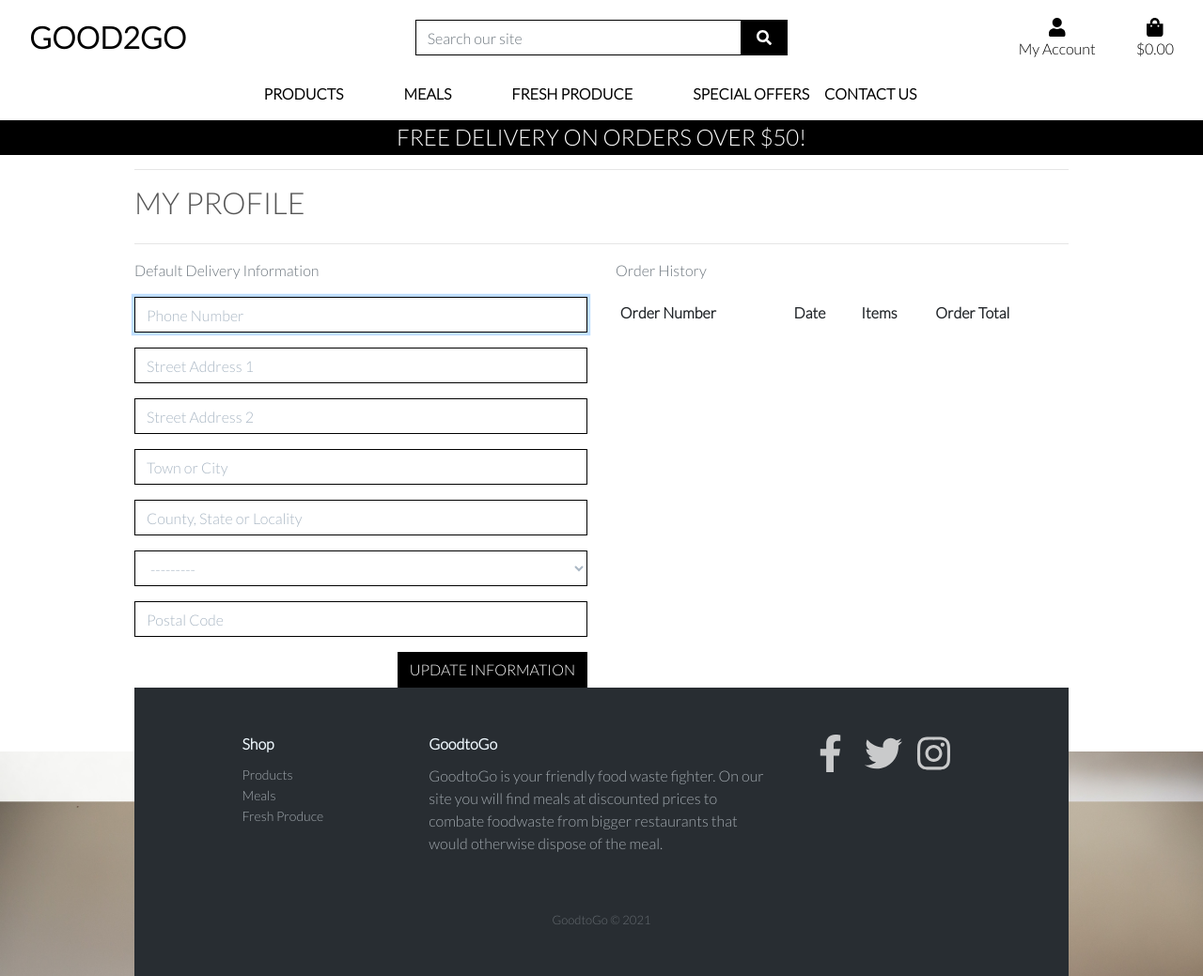
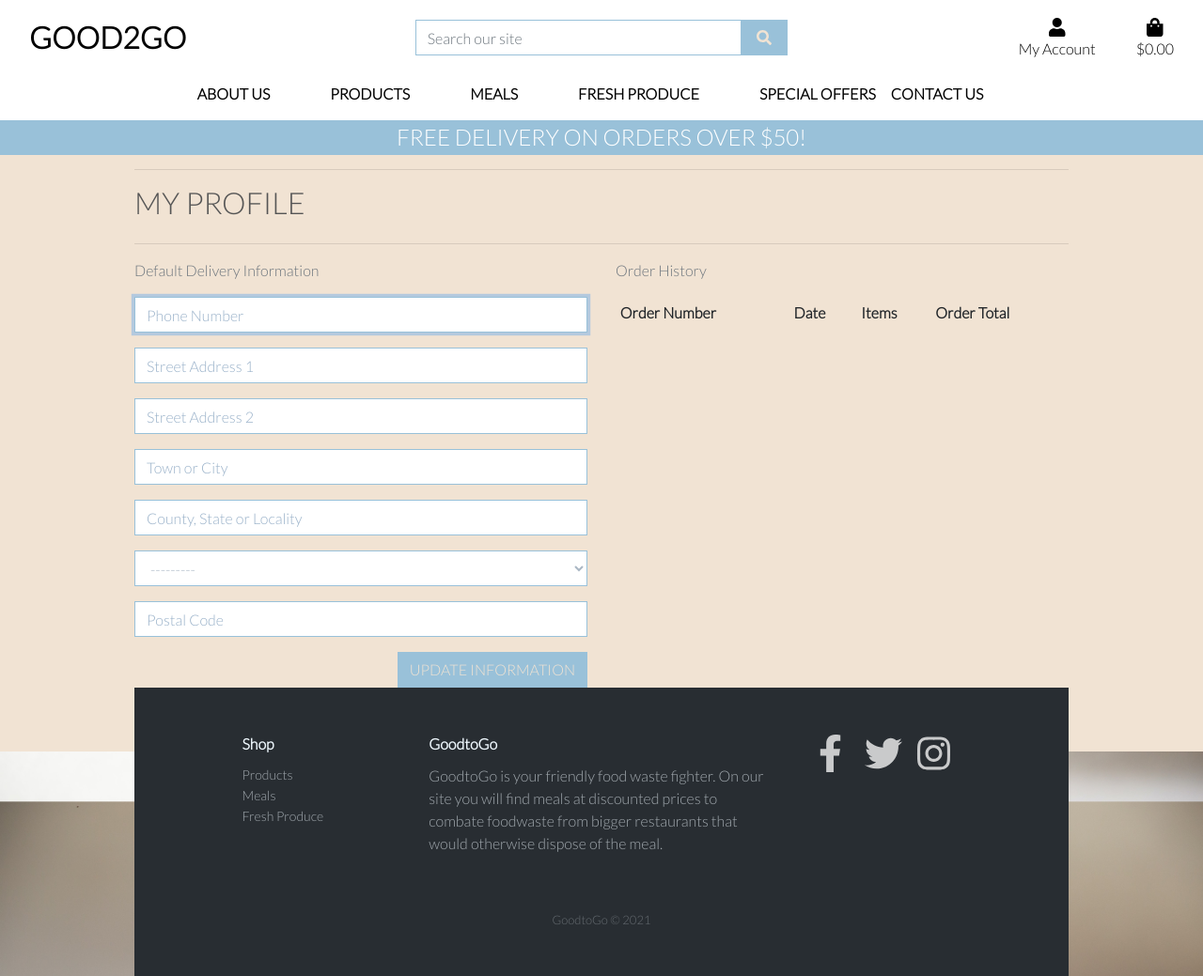
Before and after one commit to dkidanu1/good2go_shop, a Django app: page /profile/ in a window 1280 px wide. Shown: the whole page at 94% size. Run offline with Django 3.2, Linux system fonts and the light colour scheme; the visitor is signed in with stand-in values (Sample User, id 1); data comes from the database, SQL or seed files in the repository; data that the repository does not hold is empty; parts of the project's set-up code (start-up, migrations or seed data) failed here and were passed over; some libraries are stand-ins or nearby versions.

Commit message:
Added about us page

```diff
--- a/home/urls.py
+++ b/home/urls.py
@@ -3,5 +3,6 @@ from django.urls import path
 from . import views
 
 urlpatterns = [
-    path('', views.index, name='home')
+    path('', views.index, name='home'),
+    path('', views.aboutus, name='aboutus')
 ]
--- a/home/views.py
+++ b/home/views.py
@@ -6,3 +6,8 @@ def index(request):
     """ A view to return the index page """
 
     return render(request, 'home/index.html')
+
+def aboutus(request):
+    """ A view to return the aboutus page """
+
+    return render(request, 'home/aboutus.html')
--- a/profiles/static/profiles/css/profile.css
+++ b/profiles/static/profiles/css/profile.css
@@ -4,11 +4,11 @@
 }
 
 #profile-update-form .form-control {
-    color: #000;
+    color: #f2d0a9;
 }
 
 #profile-update-form input::placeholder {
-    color: #aab7c4;
+    color: #99b1c9;
 }
 
 #id_default_country,
@@ -17,5 +17,5 @@
 }
 
 #id_default_country option:first-child {
-    color: #aab7c4;
+    color: #99b1c9;
 }
--- a/static/css/base.css
+++ b/static/css/base.css
@@ -28,18 +28,18 @@ body {
 }
 
 .shop-now-button {
-    background: black;
-    color: white;
+    background: #99b1c9;
+    color: black;
     min-width: 260px;
 }
 
 .btn-black {
-    background: black;
-    color: white;
+    background: #99c1d9;
+    color: #f1e3d3;
 }
 
 .btn-outline-black {
-    background: white;
+    background: rgb(12, 9, 9)d3;
     color: black !important;
     border: 1px solid black;
 }
@@ -50,8 +50,8 @@ body {
 .btn-black:hover,
 .btn-black:active,
 .btn-black:focus {
-    background: #222;
-    color: white;
+    background: #99c1d9;
+    color: #f1e3d3;
 }
 
 .text-black {
@@ -59,11 +59,11 @@ body {
 }
 
 .border-black {
-    border: 1px solid black !important;
+    border: 1px solid #99c1d9 !important;
 }
 
 .bg-black {
-    background: #000 !important;
+    background: #99c1d9 !important;
 }
 
 .overlay {
@@ -72,12 +72,12 @@ body {
 	top: 0;
 	left: 0;
 	position: fixed;
-	background: white;
+	background: #f1e3d3;
 	z-index: -1;
 }
 
 a.category-badge > span.badge:hover {
-    background: #212529 !important;
+    background: #d88c9a !important;
     color: #fff !important;
 }
 
@@ -116,7 +116,7 @@ a.category-badge > span.badge:hover {
     height: 0;
     border-left: 4px solid transparent;
     border-right: 4px solid transparent;
-    border-bottom: 10px solid black;
+    border-bottom: 10px solid #99c1d9;
     position: absolute;
     top: -10px;
     right: 36px;
--- a/templates/includes/main-nav.html
+++ b/templates/includes/main-nav.html
@@ -1,5 +1,12 @@
 <div class="collapse navbar-collapse" id="main-nav">
     <ul class="navbar-nav w-auto mx-auto">
+        <li class="nav-item dropdown">
+            <a class="logo-font font-weight-bold nav-link text-black mr-5" href="/home/templates/home/aboutus.html" id="all-products-link" data-toggle="dropdown" aria-haspopup="true" aria-expanded="false">
+                About Us
+            </a>
+        </li>
+
+
         <li class="nav-item dropdown">
             <a class="logo-font font-weight-bold nav-link text-black mr-5" href="#" id="all-products-link" data-toggle="dropdown" aria-haspopup="true" aria-expanded="false">
                 Products
```
Also changed, not shown: home/templates/home/aboutus.html (added, +33 -0 lines).
